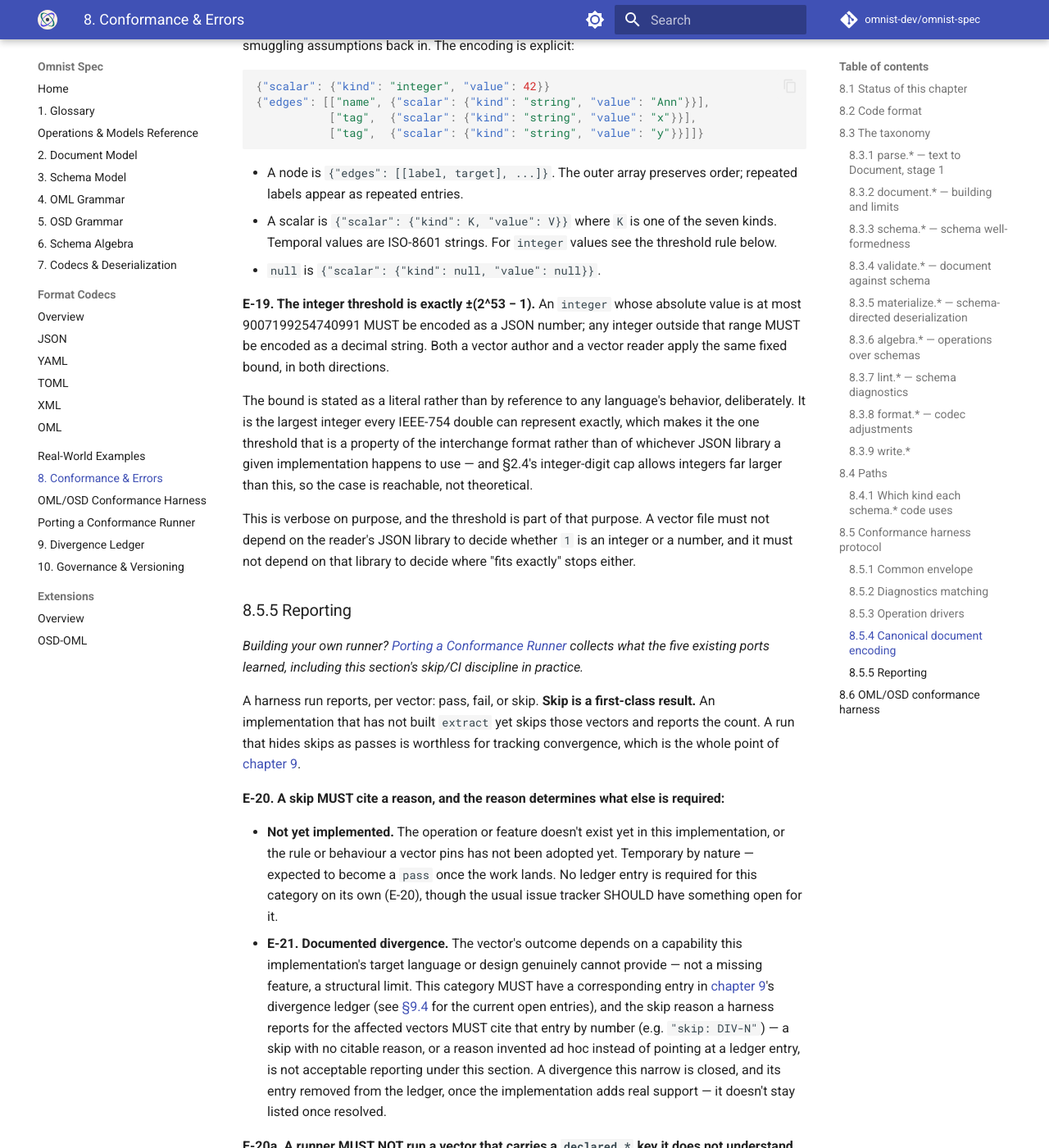
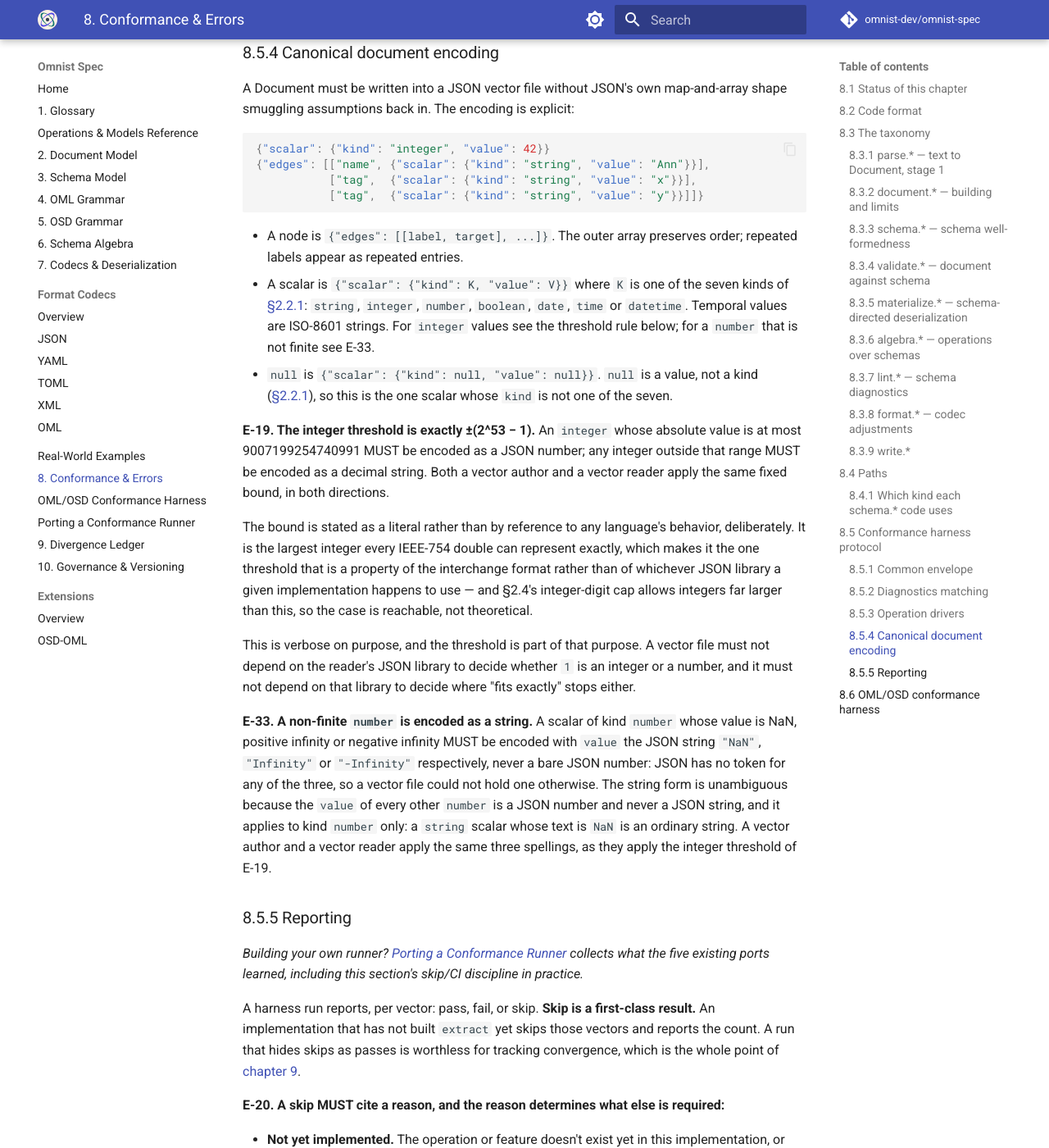
Before and after one commit to omnist-dev/omnist-spec, an MkDocs documentation site: the page built from docs/08-conformance-and-errors.md, in a window 1280 px wide and 1400 px high, scrolled down 24160 px. Shown: the whole window at 82% size. Built offline with MkDocs 1.6.1 and Material for MkDocs 9.7.7, drawn with Linux system fonts in a browser that asks for light colours; comment, search, counter and statistics services are not loaded; some of the changed text lies outside the part shown.

Commit message:
Add vectors for D-16, OML-15 and format.value-stringified; promote the NaN sentinel (E-33)
#157 found rules and codes with no vector. This adds the ones the spec text
already decides:

- D-16: NFC and NFD labels are distinct edges, in OML, JSON, YAML, TOML and
  XML, plus a value that is not normalized and a writer that keeps both
  (document-model/labels.json, 7 vectors).
- OML-15: the canonical writer's escape set (formats-oml/escapes.json, 7).
- format.value-stringified: XML integer, boolean and number leaves, E-10
  indexing on repeated leaves, and a string-leaf control with an empty
  diagnostics list (formats-xml/stringified.json, 5). E-5 now says a writer
  MUST emit both stringified codes, as it already said for three others.
- 8.5.4: name the seven kinds and kind:null, and make the NaN/Infinity/
  -Infinity string sentinel normative as E-33 (it lived only in the test-suite
  README). The README layout gains extensions-osd-oml/ and the new files.

Not done here, because the spec does not decide it: the NEL escape
spelling (format.string-line-break-char), OML-22..24 (the write driver has
no compact option), and the duplicate-key rule (its own change). D-20 is
covered by the D-27 change.

Ledger vector counts updated (367 -> 386).

Co-Authored-By: Claude Sonnet 5.5 <noreply@anthropic.com>

```diff
--- a/docs/08-conformance-and-errors.md
+++ b/docs/08-conformance-and-errors.md
@@ -341,7 +341,11 @@ there is no separate set of names for them.
 
 **E-5.** **`format.attribute-dropped`, `format.namespace-dropped`, and
 `format.interleaving-lost` MUST be emitted** wherever the codec adjustment
-they describe occurs, with a conformance vector for each. Per-implementation
+they describe occurs, with a conformance vector for each. The same holds for
+`format.temporal-stringified` and `format.value-stringified`: a writer MUST emit
+each wherever the stringification occurs, once per leaf, at the Document path of
+the leaf (indexed per [E-10](#84-paths)); `formats-xml/stringified/*` pins the
+second. Per-implementation
 status lives in [§9.3](09-divergence-ledger.md#93-current-status)'s table and
 nowhere else.
 
@@ -947,9 +951,13 @@ map-and-array shape smuggling assumptions back in. The encoding is explicit:
 - A node is `{"edges": [[label, target], ...]}`. The outer array preserves
   order; repeated labels appear as repeated entries.
 - A scalar is `{"scalar": {"kind": K, "value": V}}` where `K` is one of the
-  seven kinds. Temporal values are ISO-8601 strings. For `integer` values see
-  the threshold rule below.
-- `null` is `{"scalar": {"kind": null, "value": null}}`.
+  seven kinds of [§2.2.1](02-document-model.md#221-scalar-kinds): `string`,
+  `integer`, `number`, `boolean`, `date`, `time` or `datetime`. Temporal values
+  are ISO-8601 strings. For `integer` values see the threshold rule below; for
+  a `number` that is not finite see E-33.
+- `null` is `{"scalar": {"kind": null, "value": null}}`. `null` is a value, not
+  a kind ([§2.2.1](02-document-model.md#221-scalar-kinds)), so this is the one
+  scalar whose `kind` is not one of the seven.
 
 **E-19. The integer threshold is exactly ±(2^53 − 1).** An `integer` whose absolute
 value is at most 9007199254740991 MUST be encoded as a JSON number; any
@@ -967,6 +975,16 @@ This is verbose on purpose, and the threshold is part of that purpose. A
 vector file must not depend on the reader's JSON library to decide whether
 `1` is an integer or a number, and it must not depend on that library to
 decide where "fits exactly" stops either.
+
+**E-33. A non-finite `number` is encoded as a string.** A scalar of kind
+`number` whose value is NaN, positive infinity or negative infinity MUST be
+encoded with `value` the JSON string `"NaN"`, `"Infinity"` or `"-Infinity"`
+respectively, never a bare JSON number: JSON has no token for any of the three,
+so a vector file could not hold one otherwise. The string form is unambiguous
+because the `value` of every other `number` is a JSON number and never a JSON
+string, and it applies to kind `number` only: a `string` scalar whose text is
+`NaN` is an ordinary string. A vector author and a vector reader apply the
+same three spellings, as they apply the integer threshold of E-19.
 
 ### 8.5.5 Reporting
 
```
Also changed, not shown: docs/09-divergence-ledger.md (+2 -2 lines), test-suite/README.md (+5 -3 lines), 3 other files.
